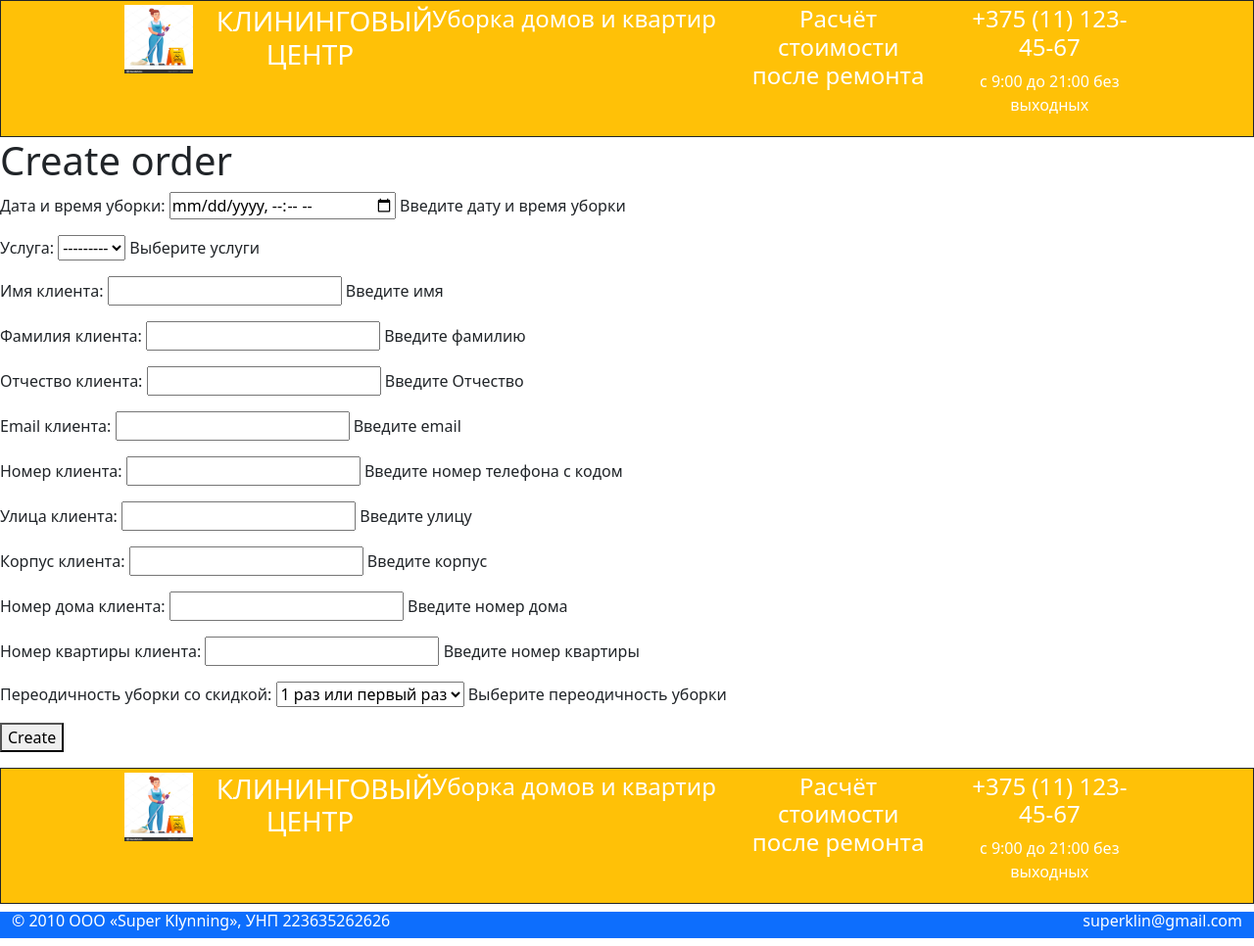
After one commit to YanushkevicSlava/cleanny_app, a Django app: page /orders-create/ in a window 1280 px wide. The commit adds this page. Shown: the whole page at 98% size. Run offline with Django 4.2, Linux system fonts and the light colour scheme; data that the repository does not hold is empty; some libraries are stand-ins or nearby versions.

Commit message:
add create order

```diff
--- /dev/null
+++ b/cleanny/service/forms.py
@@ -0,0 +1,13 @@
+from django import forms
+from .models import Order
+
+
+class FormCreateOrder(forms.ModelForm):
+    """Форма создания заказа"""
+    class Meta:
+        model = Order
+        fields = '__all__'
+        widgets = {
+            'cleaning_time': forms.DateTimeInput(attrs={'type': 'datetime-local'}),
+            # 'services': forms.SelectMultiple()
+        }
--- a/cleanny/service/models.py
+++ b/cleanny/service/models.py
@@ -1,5 +1,4 @@
 from django.db import models
-from django.contrib.auth.models import User
 
 
 class Worker(models.Model):
@@ -24,8 +23,33 @@ class Worker(models.Model):
                                      blank=True)
 
 
-class Client(models.Model):
-    """Модель клиента"""
+class Service(models.Model):
+    """Модель предоставляемой услуги"""
+    name = models.CharField(max_length=100,
+                            help_text="Введите название услуги",
+                            verbose_name="Название услуги")
+    cost = models.IntegerField(help_text="Введите стоимость улуги",
+                               verbose_name="Стоимость услуги")
+
+    def __str__(self):
+        return self.name
+
+
+class Order(models.Model):
+    """Модель заказа"""
+    DISCOUNT = (
+        (0, '1 раз или первый раз'),
+        (7, 'раз в месяц 7%'),
+        (10, 'раз в две недели 10%'),
+        (15, 'раз в неделю 15%'),
+    )
+    cleaning_time = models.DateTimeField(help_text="Введите дату и время уборки",
+                                         verbose_name="Дата и время уборки",
+                                         )
+    services = models.ForeignKey('Service',
+                                 on_delete=models.CASCADE,
+                                 help_text="Выберите услуги",
+                                 verbose_name="Услуга")
     first_name = models.CharField(max_length=100,
                                   help_text="Введите имя",
                                   verbose_name="Имя клиента")
@@ -35,9 +59,9 @@ class Client(models.Model):
     surname = models.CharField(max_length=100,
                                help_text="Введите Отчество",
                                verbose_name="Отчество клиента")
-    email = models.CharField(max_length=100,
-                             help_text="Введите email",
-                             verbose_name="Email клиента")
+    email = models.EmailField(max_length=100,
+                              help_text="Введите email",
+                              verbose_name="Email клиента")
     tel = models.IntegerField(help_text="Введите номер телефона с кодом",
                               verbose_name="Номер клиента")
     street = models.CharField(max_length=100,
@@ -53,8 +77,7 @@ class Client(models.Model):
     flat = models.CharField(max_length=100,
                             help_text="Введите номер квартиры",
                             verbose_name="Номер квартиры клиента")
-    photo = models.ImageField(upload_to="images",
-                              help_text="Загрузите фото",
-                              verbose_name="Фото клиента",
-                              blank=True,
-                              null=True)
+    discount = models.IntegerField(help_text="Выберите переодичность уборки",
+                                   verbose_name="Переодичность уборки со скидкой",
+                                   blank=True, default=0,
+                                   choices=DISCOUNT)
--- /dev/null
+++ b/cleanny/service/templates/service/order-create.html
@@ -0,0 +1,20 @@
+{% extends 'service/base.html' %}
+
+
+{% block content %}
+    <h1>Create order</h1>
+    <div>
+        <form method="post" enctype="multipart/form-data">
+        {% csrf_token %}
+
+            <table>
+                {{ form.as_p }}
+            </table>
+
+            <button type="submit">
+                Create
+            </button>
+        </form>
+    </div>
+
+{% endblock %}
--- a/cleanny/service/urls.py
+++ b/cleanny/service/urls.py
@@ -1,7 +1,7 @@
 from django.urls import path
-from .import views
-
+from .views import calculate_cost, order_create
 
 urlpatterns = [
-    path('', views.calculate_cost, name='index'),
+    path('', calculate_cost, name='index'),
+    path("orders-create/", order_create, name="order_create"),
 ]
--- a/cleanny/service/views.py
+++ b/cleanny/service/views.py
@@ -1,5 +1,8 @@
+from django.http import HttpResponseRedirect
 from django.shortcuts import render
-from .models import Worker
+from django.urls import reverse
+from .forms import FormCreateOrder
+from .models import Worker, Order
 
 
 def calculate_cost(request):
@@ -17,3 +20,62 @@ def calculate_cost(request):
             "worker": worker
         }
         return render(request, template_name='service/index.html', context=context)
+
+    else:
+        calculate = 70
+        worker = Worker.objects.get(id=1)
+
+        context = {
+            "calculate": calculate,
+            "worker": worker
+        }
+        return render(request, template_name='service/index.html', context=context)
+
+
+# def order_create(request):
+#     if request.method == 'POST':
+#         form = FormCreateOrder(request.POST or None)
+#         if form.is_valid():
+#             first_name = form.cleaned_data.get("first_name")
+#             last_name = form.cleaned_data.get("last_name")
+#             surname = form.cleaned_data.get("surname")
+#             email = form.cleaned_data.get("email")
+#             tel = form.cleaned_data.get("tel")
+#             street = form.cleaned_data.get("street")
+#             housing = form.cleaned_data.get("housing")
+#             home = form.cleaned_data.get("home")
+#             flat = form.cleaned_data.get("flat")
+#             discount = form.cleaned_data.get("discount")
+#             cleaning_time = form.cleaned_data.get("cleaning_time")
+#             services = form.cleaned_data.get("services")
+#             obj = Order.objects.create(
+#                 first_name=first_name,
+#                 last_name=last_name,
+#                 surname=surname,
+#                 email=email,
+#                 tel=tel,
+#                 street=street,
+#                 housing=housing,
+#                 home=home,
+#                 flat=flat,
+#                 discount=discount,
+#                 cleaning_time=cleaning_time,
+#                 services=services
+#             )
+#             obj.save()
+#             return render(request, "HTML/join.html",{})
+#     else:
+#         form = FormCreateOrder()
+#         context = {"form": form}
+#         return render(request, "service/order-create.html", context=context)
+
+def order_create(request):
+
+    context = {}
+
+    form = FormCreateOrder(request.POST or None)
+    if form.is_valid():
+        form.save()
+
+    context['form'] = form
+    return render(request, 'service/order-create.html', context)
```
Also changed, not shown: cleanny/service/admin.py (+13 -1 lines), cleanny/service/templates/service/index.html (+46 -1 lines), cleanny/service/migrations/0006_client_comments.py (added), cleanny/service/migrations/0007_remove_client_comments.py (added), cleanny/service/migrations/0008_service_alter_client_email_order.py (added), cleanny/service/migrations/0009_remove_order_client_order_email_order_first_name_and_more.py (added), cleanny/service/migrations/0010_remove_order_photo.py (added).
